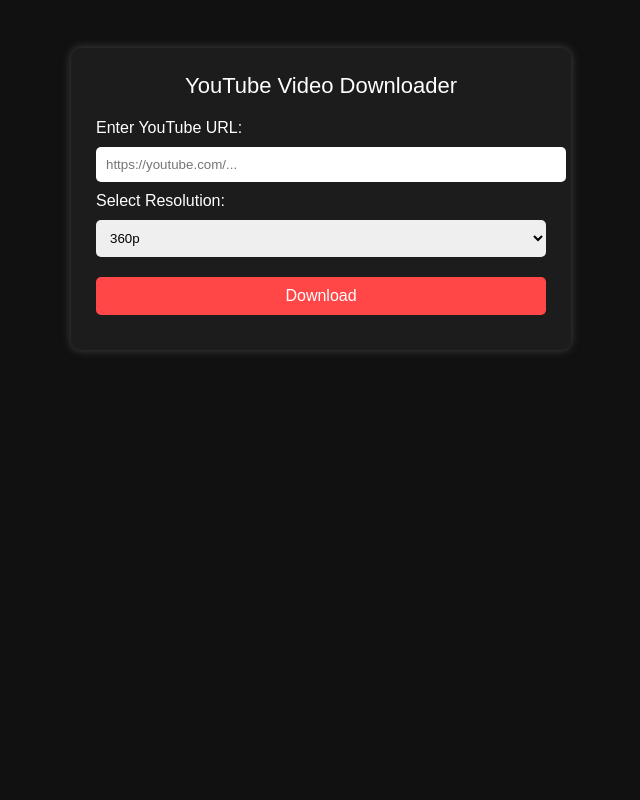
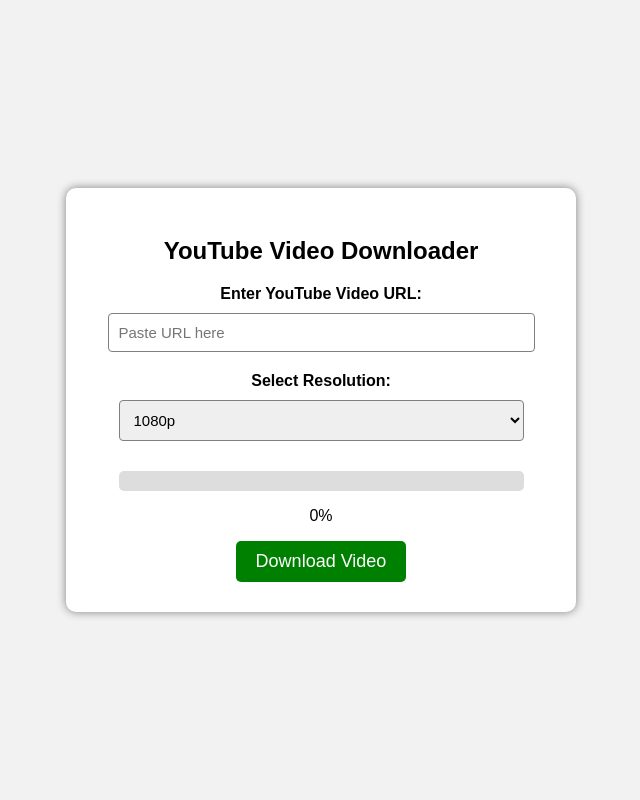
Before and after one commit to deepikadevkota/yt-downloader-, a Flask app: page / in a window 1280 px wide. Shown: the whole page, without its empty margins (319-959 px from the left). Run offline with Flask 3, Linux system fonts and the light colour scheme.

Commit message:
Update index.html

```diff
--- a/templates/index.html
+++ b/templates/index.html
@@ -2,72 +2,89 @@
 <html lang="en">
 <head>
     <meta charset="UTF-8">
-    <meta name="viewport" content="width=device-width, initial-scale=1.0">
     <title>YouTube Video Downloader</title>
-
     <style>
         body {
             font-family: Arial, sans-serif;
-            background: #111;
-            color: white;
-            padding: 40px;
+            background: #f2f2f2;
+            display: flex;
+            justify-content: center;
+            align-items: center;
+            height: 100vh;
+            margin: 0;
         }
-
         .container {
             width: 450px;
-            background: #1c1c1c;
-            margin: auto;
-            padding: 25px;
+            background: white;
+            padding: 30px;
             border-radius: 10px;
-            box-shadow: 0 0 10px #444;
+            box-shadow: 0px 0px 10px gray;
+            text-align: center;
         }
-
-        input, select, button {
-            width: 100%;
+        h2 {
+            margin-bottom: 20px;
+        }
+        input, select {
+            width: 90%;
             padding: 10px;
-            margin: 10px 0;
+            margin-top: 10px;
+            margin-bottom: 20px;
+            border-radius: 4px;
+            border: 1px solid gray;
+            font-size: 15px;
+        }
+        .btn {
+            background: green;
+            color: white;
+            padding: 10px 20px;
+            border: none;
+            cursor: pointer;
             border-radius: 5px;
-            border: none;
+            font-size: 18px;
         }
-
-        button {
-            background: #ff4747;
-            color: white;
-            font-size: 16px;
-            cursor: pointer;
+        .btn:hover {
+            background: darkgreen;
         }
-
-        button:hover {
-            background: #ff2c2c;
+        .progress-bar {
+            width: 90%;
+            height: 20px;
+            background: #ddd;
+            border-radius: 5px;
+            margin: 10px auto;
         }
-
-        .title {
-            text-align: center;
-            margin-bottom: 20px;
-            font-size: 22px;
+        .progress-fill {
+            height: 100%;
+            width: 0%;
+            background: green;
+            border-radius: 5px;
         }
     </style>
 </head>
 
 <body>
     <div class="container">
-        <div class="title">YouTube Video Downloader</div>
+        <h2>YouTube Video Downloader</h2>
 
         <form action="/download" method="POST">
+            <label><b>Enter YouTube Video URL:</b></label><br>
+            <input type="text" name="url" placeholder="Paste URL here" required>
 
-            <label>Enter YouTube URL:</label>
-            <input type="text" name="url" placeholder="https://youtube.com/..." required>
-
-            <label>Select Resolution:</label>
-            <select name="resolution" required>
+            <label><b>Select Resolution:</b></label><br>
+            <select name="resolution">
+                <option value="1080p">1080p</option>
+                <option value="720p">720p</option>
+                <option value="480p">480p</option>
                 <option value="360p">360p</option>
-                <option value="480p">480p</option>
-                <option value="720p">720p</option>
-                <option value="1080p">1080p</option>
+                <option value="240p">240p</option>
+                <option value="144p">144p</option>
             </select>
 
-            <button type="submit">Download</button>
+            <div class="progress-bar">
+                <div class="progress-fill" id="progressFill"></div>
+            </div>
+            <p id="progressText">0%</p>
 
+            <button class="btn" type="submit">Download Video</button>
         </form>
     </div>
 </body>
```
